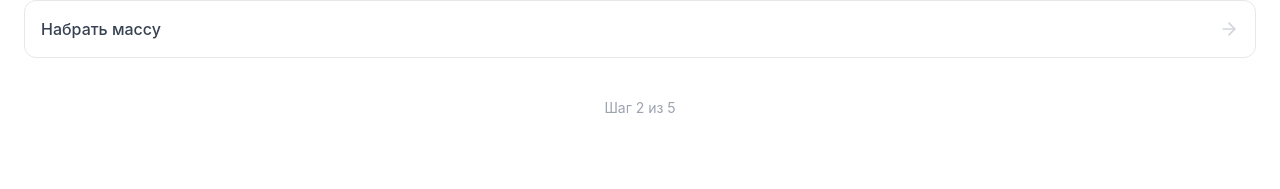
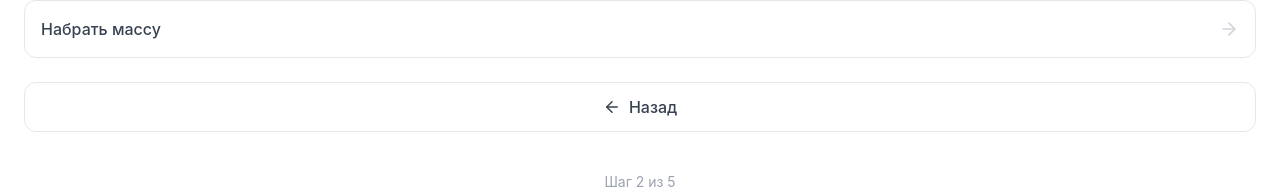
Before and after one commit to denisoed/damdu, a React (Vite) app: page / in a window 1280 px wide. Both pictures are taken after a click on the button "Начать". Shown: the part 410-599 px from the top of the page. Built offline with nearby package versions, Linux system fonts and the light colour scheme.

Commit message:
Improve onboarding summary cards and navigation

```diff
--- a/src/components/Onboarding.tsx
+++ b/src/components/Onboarding.tsx
@@ -1,5 +1,5 @@
 import React, { useState } from 'react';
-import { ArrowRight, ShoppingCart, Search, UtensilsCrossed } from 'lucide-react';
+import { ArrowLeft, ArrowRight, Check, ShoppingCart, Search, UtensilsCrossed } from 'lucide-react';
 
 interface OnboardingProps {
   onComplete: () => void;
@@ -39,6 +39,10 @@ const Onboarding: React.FC<OnboardingProps> = ({ onComplete }) => {
 
   const handleStart = () => {
     setStep(1);
+  };
+
+  const handleBack = () => {
+    setStep(prev => Math.max(prev - 1, 0));
   };
 
   const handleOptionSelect = (option: string, questionIndex: number) => {
@@ -105,16 +109,25 @@ const Onboarding: React.FC<OnboardingProps> = ({ onComplete }) => {
               {questions.map((question, idx) => (
                 <div
                   key={question.title}
-                  className="p-4 rounded-xl border border-gray-200 bg-gray-50 flex items-center justify-between gap-3"
+                  className="p-4 rounded-xl border border-gray-200 bg-white flex items-center justify-between gap-3"
                 >
                   <div>
                     <p className="text-sm text-gray-500 mb-1">{question.title}</p>
                     <p className="text-lg font-semibold text-gray-900">{answers[idx] || 'Не выбрано'}</p>
                   </div>
-                  <ArrowRight className="text-gray-300" size={20} />
+                  <Check className="text-green-500" size={20} />
                 </div>
               ))}
             </div>
+
+            <div className="flex flex-col gap-3">
+              <button
+                onClick={handleBack}
+                className="w-full inline-flex items-center justify-center gap-2 px-4 py-3 rounded-xl border border-gray-200 text-gray-700 font-medium hover:bg-gray-50 active:scale-[0.98]"
+              >
+                <ArrowLeft size={18} />
+                Назад
+              </button>
 
               <button
                 onClick={onComplete}
@@ -122,6 +135,7 @@ const Onboarding: React.FC<OnboardingProps> = ({ onComplete }) => {
               >
                 Поехали!
               </button>
+            </div>
           </div>
         ) : (
           <div key={step} className="animate-slide-up">
@@ -141,6 +155,14 @@ const Onboarding: React.FC<OnboardingProps> = ({ onComplete }) => {
                 </button>
               ))}
             </div>
+
+            <button
+              onClick={handleBack}
+              className="mt-6 w-full inline-flex items-center justify-center gap-2 px-4 py-3 rounded-xl border border-gray-200 text-gray-700 font-medium hover:bg-gray-50 active:scale-[0.98]"
+            >
+              <ArrowLeft size={18} />
+              Назад
+            </button>
           </div>
         )}
       </div>
```
Lines whose indentation alone changed are shown as unchanged.
